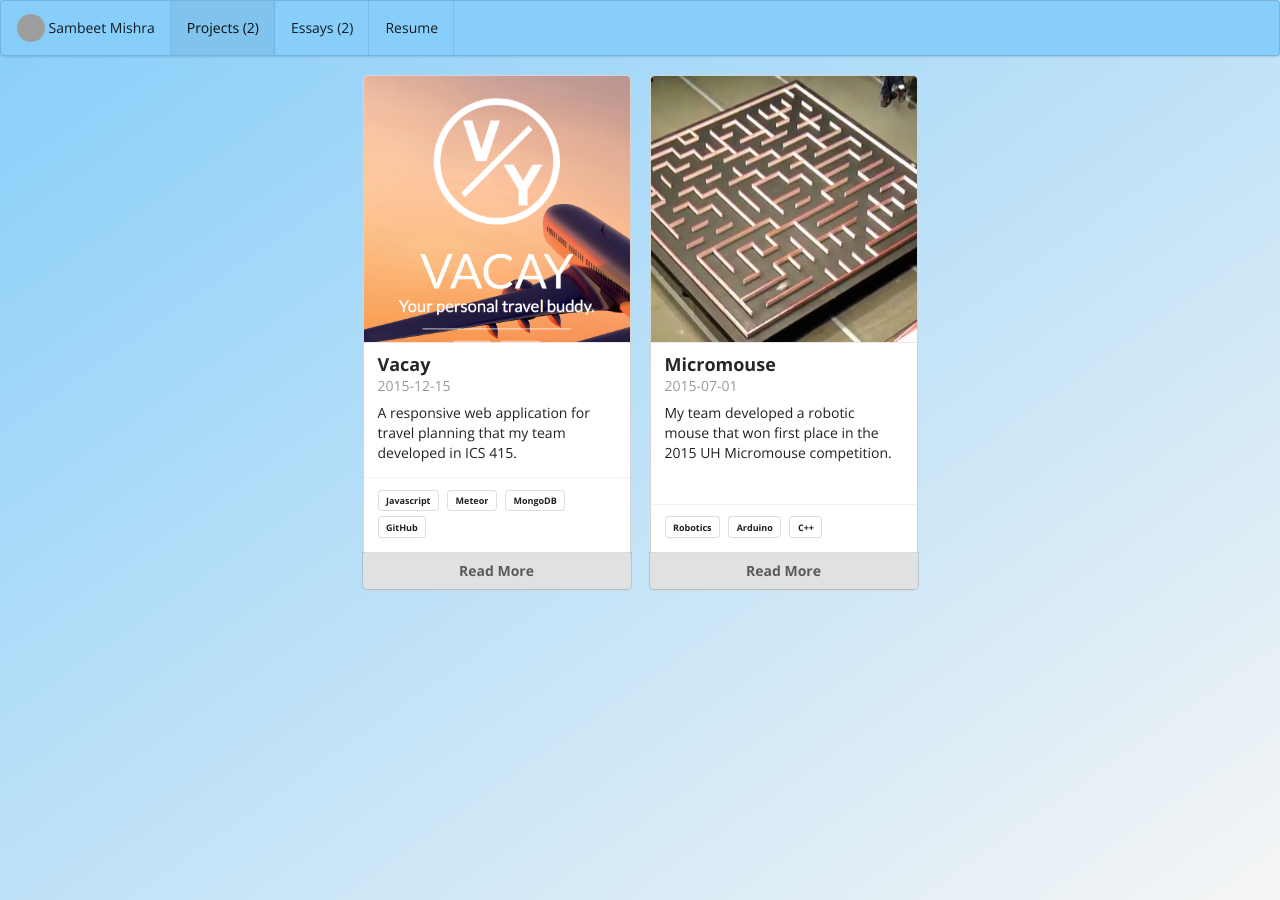
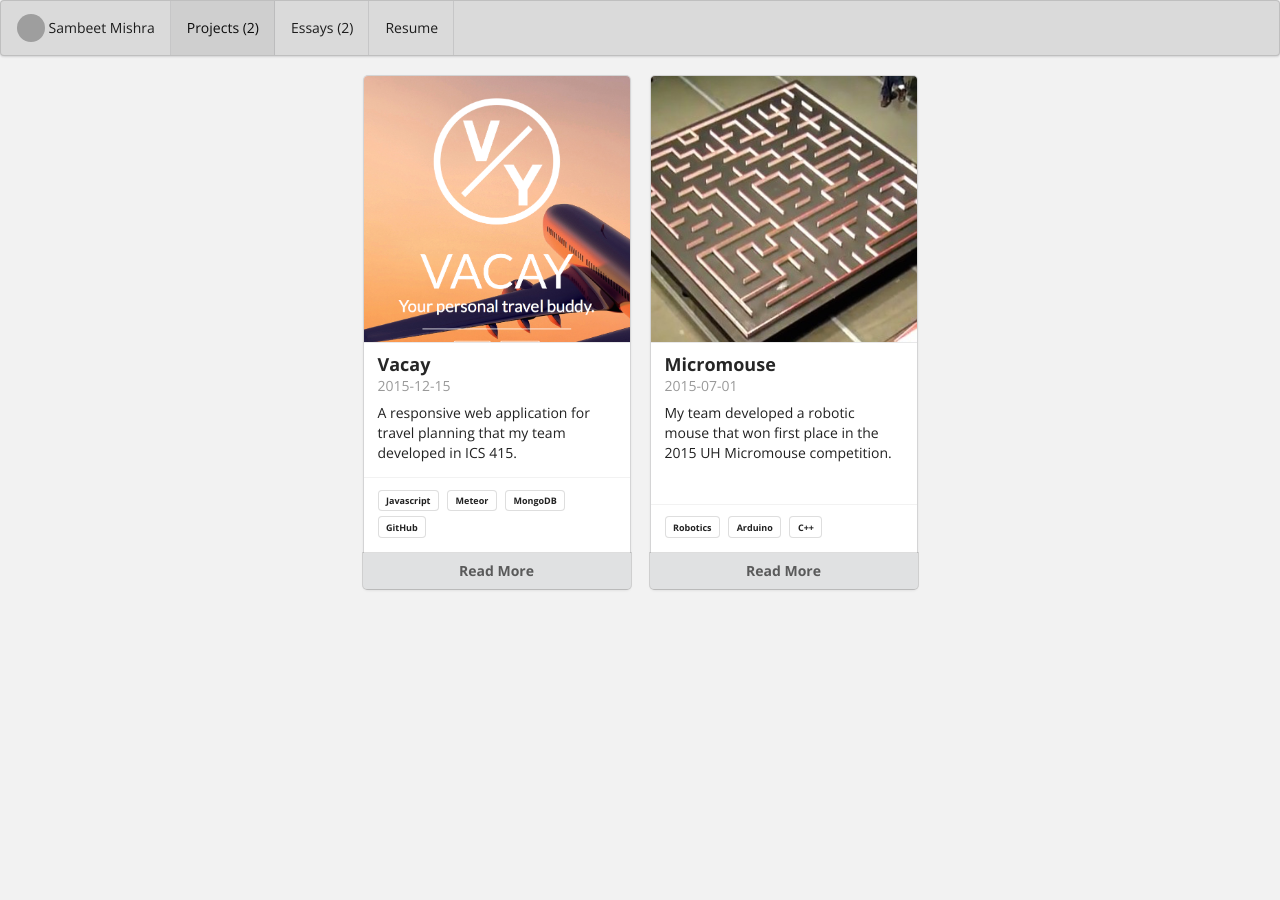
Before and after one commit to sambeetportfolio/sambeet_portfolio, a Jekyll site: the page built from projects/index.html, in a window 1280 px wide. Built offline with Jekyll 4.4.1, drawn with Linux system fonts in a browser that asks for light colours.

Commit message:
css update

```diff
--- a/css/stylesheet-customizations.scss
+++ b/css/stylesheet-customizations.scss
@@ -8,13 +8,11 @@
 // Customize the background color
 body {
   // background-color: #f2f2f2;;
-  background: linear-gradient(to bottom right, lightskyblue, whitesmoke);
 }
 
 // Customize the menubar color
 .ui.menu {
   // background: $background-start;
-  background: lightskyblue;
 }
 
 // Customize the home page icon colors
```
